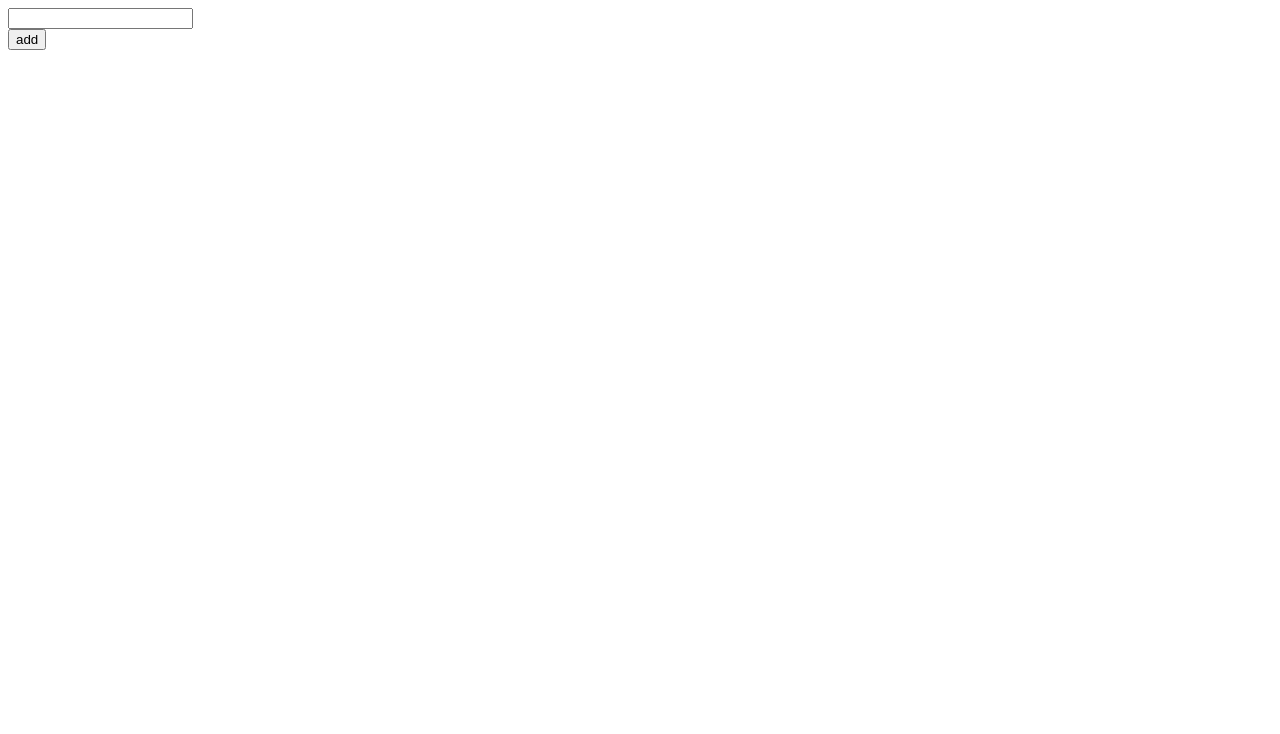
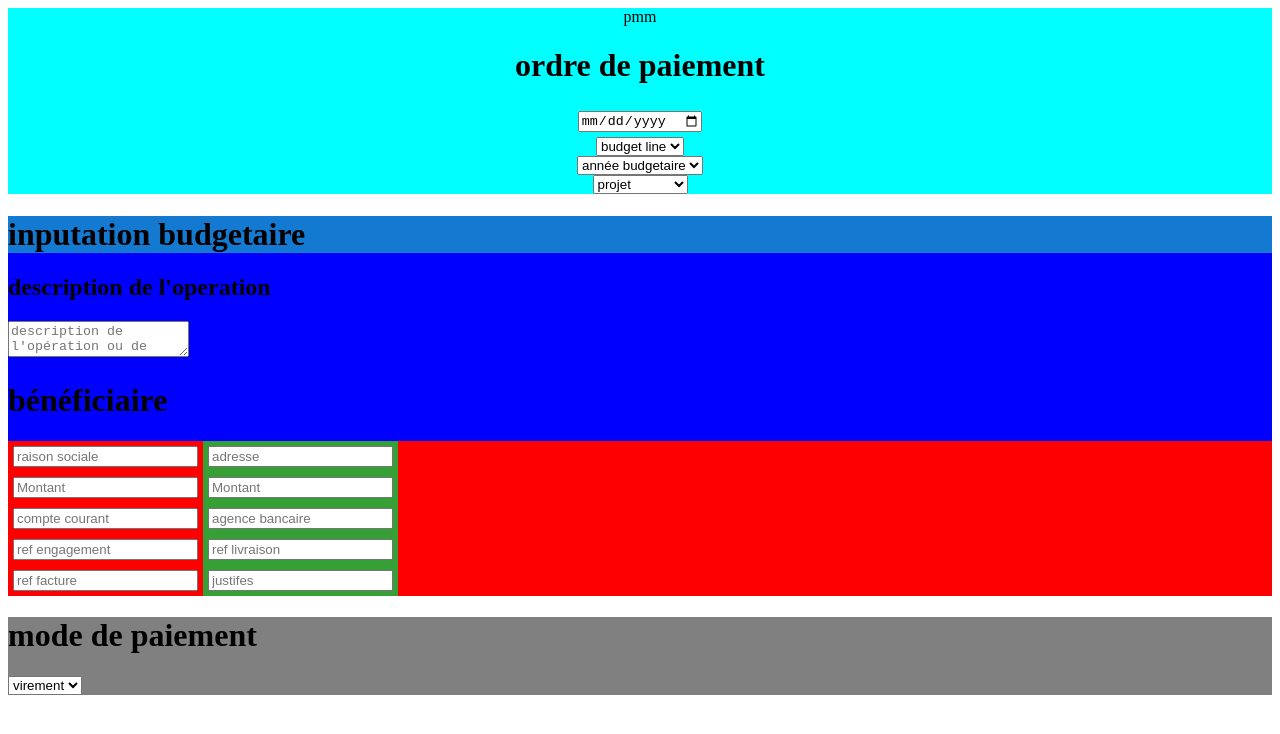
Before and after one commit to farhanMustapha/hipmm, a plain HTML site: page index.html in a window 1280 px wide. Drawn offline with Linux system fonts and the light colour scheme.

Commit message:
second commit

```diff
--- /dev/null
+++ b/design.css
@@ -0,0 +1,35 @@
+.box1{
+    background-color: aqua;
+    display: block;
+    justify-content: center;
+    align-items: center;
+    text-align: center;
+
+}
+
+input{
+    margin: 5px;
+}
+
+.box2{
+    background-color: blue;
+}
+
+.title2{
+    background-color: rgb(20, 121, 209);
+}
+
+.box2-1{
+    background-color: red;
+}
+
+.box2-1{
+    display: flex;
+}
+.right-box{
+    background-color: rgb(54, 160, 54);
+}
+
+.box3{
+    background-color: gray;
+}
--- a/index.html
+++ b/index.html
@@ -5,16 +5,82 @@
     <meta http-equiv="X-UA-Compatible" content="IE=edge">
     <meta name="viewport" content="width=device-width, initial-scale=1.0">
     <title>Document</title>
+    <link rel="stylesheet" href="design.css">
 </head>
 <body>
+<div class="box1">
+    <div class="logo">pmm</div>
+    <div> <h1 class="title1">ordre de paiement</h1></div>
+   <div><input type="date" placeholder="date "></div>
+   <div>
+    <select name="" id="">
+        <option value="virement">budget line</option>
+        <option value="virement">1.1.1.1</option>
+        <option value="virement">1.1.1.2</option>
+        <option value="virement">1.1.1.3</option>
+    </select>
+   </div>
+   <div>
+    <select name="" id="">
+        <option value="virement">année budgetaire</option>
+        <option value="virement">1er année </option>
+        <option value="virement">2eme année</option>
+        <option value="virement">3eme année</option>
+    </select>
+   </div>
+   <div>
+    <select name="" id="">
+        <option value="virement">projet</option>
+        <option value="virement">depomi</option>
+        <option value="virement">hope</option>
+        <option value="virement">safe journey</option>
+    </select>
+   </div>
+</div>
+
+    <div class="box2">
+        <h1 class="title2">inputation budgetaire</h1>
+        <h2 class="desc">description de l'operation</h2>
+
+        <textarea placeholder="description de l'opération ou de l'activité (activité ,lieu....)"></textarea>
+
+
+        <h1 class="title3">bénéficiaire</h1>
+        <div class="box2-1">
+
+            <div class="left-box">
+                <div> <input type="text" placeholder="raison sociale"></div>
+                <div> <input type="text" placeholder="Montant"></div>
+                <div> <input type="text" placeholder="compte courant"></div>
+                <div>  <input type="text" placeholder="ref engagement"></div>
+                <div> <input type="text" placeholder="ref facture"></div>
+            </div>
+
+            <div class="right-box">
+                <div><input type="text" placeholder="adresse"></div>
+                <div><input type="text" placeholder="Montant"></div>
+                <div><input type="text" placeholder="agence bancaire"></div>
+                <div><input type="text" placeholder="ref livraison"></div>
+                <div><input type="text" placeholder="justifes"></div>
+            </div>
+
+        </div>
+
+
+    </div>
+
+    <div class="box3">
+        <h1>mode de paiement</h1>
+       <select name="" id="">
+           <option value="virement">virement</option>
+           <option value="virement">virement</option>
+           <option value="virement">virement</option>
+           <option value="virement">virement</option>
+       </select>
+
+    </div>
 
 
 
-    <input type="text" name="newevent" id="newevent"/>
-
-    <div class="box"></div>
-    <button onclick="créationbouton()">add</button>
-
-    <script src="logique.js"></script>
 </body>
 </html>
--- a/logique.js
+++ /dev/null
@@ -1,7 +0,0 @@
-function créationbouton(){
-    var btn =  document.createElement('button'); //créer le bouton
-    var input = document.getElementById('newevent');//récupérer l'input
-    btn.setAttribute('name', input.value); //lui donner son nom
-    input.parentNode.insertBefore(btn, input.nextSibling);//l'insérer dans le dom où on veut: ici après l'input
-    //(insérer parmi les fils du parent de l'input, avant le suivant de l'input)
-}
```
